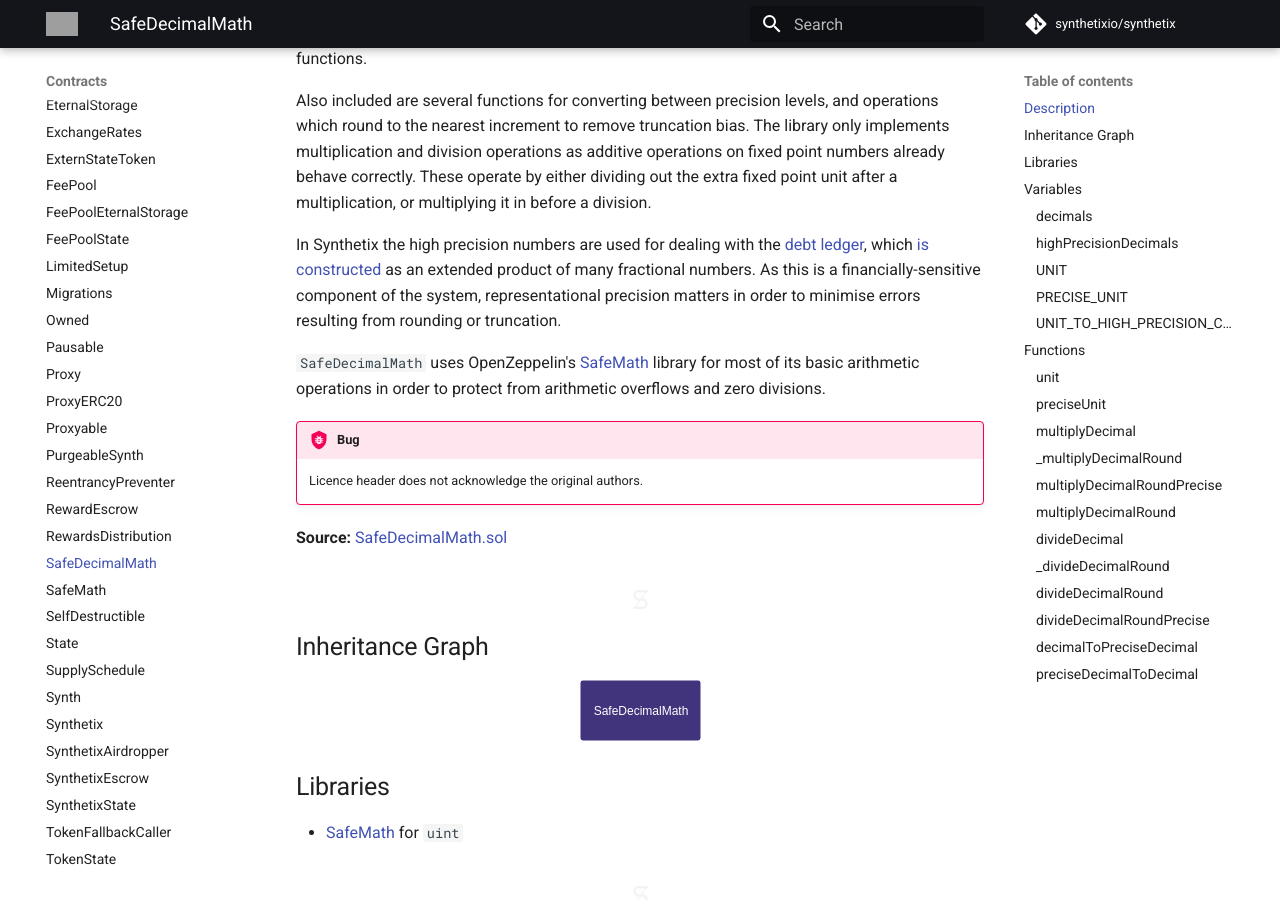
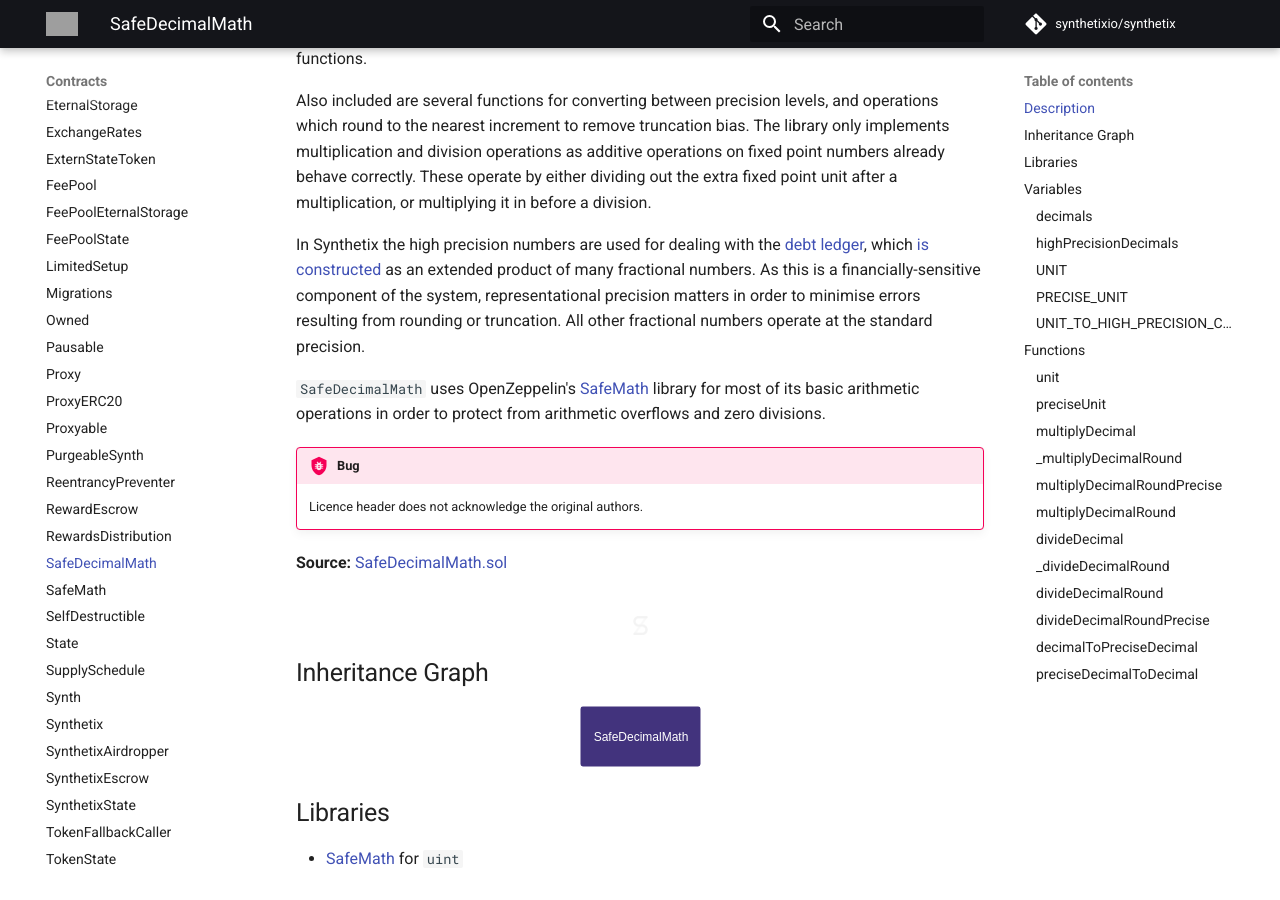
Before and after one commit to Synthetixio/synthetix, an MkDocs documentation site: the page built from docs/contracts/SafeDecimalMath.md, in a window 1280 px wide and 900 px high, scrolled down 351 px. Built offline with MkDocs 1.6.1 and Material for MkDocs 9.7.7, drawn with Linux system fonts in a browser that asks for light colours; formulas are drawn with MathJax 3; comment, search, counter and statistics services are not loaded; grey boxes are pictures that could not be loaded.

Commit message:
SafeDecimalMath refinement.

```diff
--- a/docs/contracts/SafeDecimalMath.md
+++ b/docs/contracts/SafeDecimalMath.md
@@ -9,7 +9,7 @@
 Also included are several functions for converting between precision levels, and operations which round to the nearest increment to remove truncation bias. The library only implements multiplication and division operations as additive operations on fixed point numbers already behave correctly.
 These operate by either dividing out the extra fixed point unit after a multiplication, or multiplying it in before a division.
 
-In Synthetix the high precision numbers are used for dealing with the [debt ledger](SynthetixState.md#debtledger), which [is constructed](Synthetix.md#_addtodebtregister) as an extended product of many fractional numbers. As this is a financially-sensitive component of the system, representational precision matters in order to minimise errors resulting from rounding or truncation.
+In Synthetix the high precision numbers are used for dealing with the [debt ledger](SynthetixState.md#debtledger), which [is constructed](Synthetix.md#_addtodebtregister) as an extended product of many fractional numbers. As this is a financially-sensitive component of the system, representational precision matters in order to minimise errors resulting from rounding or truncation. All other fractional numbers operate at the standard precision.
 
 `SafeDecimalMath` uses OpenZeppelin's [SafeMath](SafeMath.md) library for most of its basic arithmetic operations in order to protect from arithmetic overflows and zero divisions.
 
```
